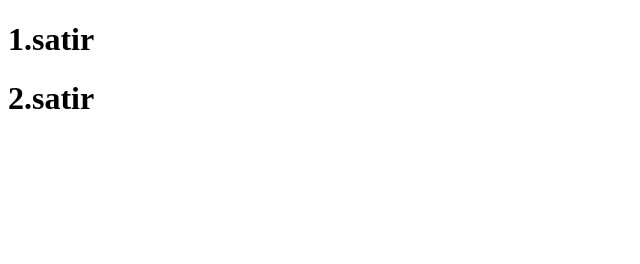
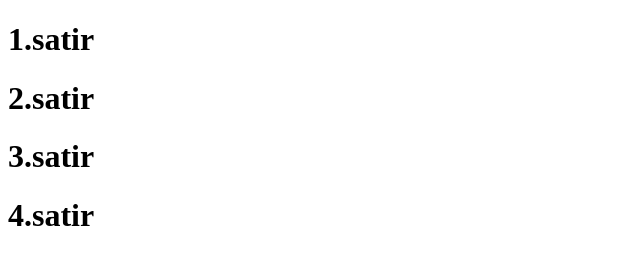
Before and after one commit to canergonul/WebDevGitDeneme123, a plain HTML site: page index.html in a window 1280 px wide. Shown: the whole page, without its empty margins (0-640 px from the left). Drawn offline with Linux system fonts and the light colour scheme.

Commit message:
version caner-3

```diff
--- a/index.html
+++ b/index.html
@@ -7,6 +7,8 @@
   <body>
     <h1>1.satir</h1>
     <h1>2.satir</h1>
+    <h1>3.satir</h1>
+    <h1>4.satir</h1>
 
   </body>
 </html>
```
